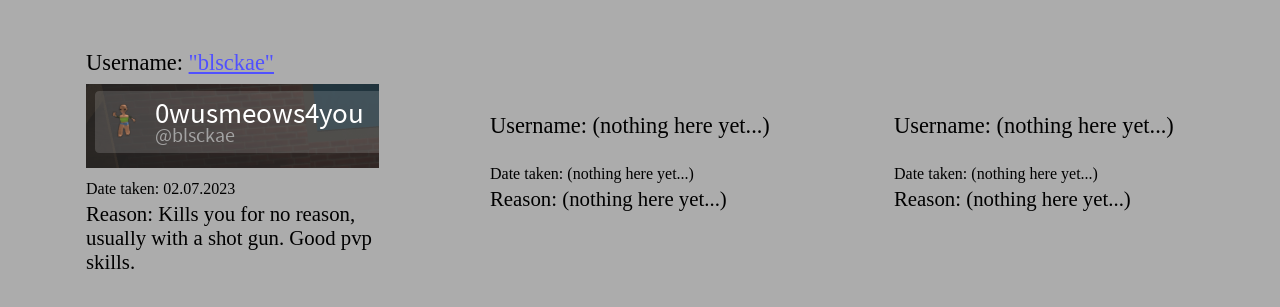
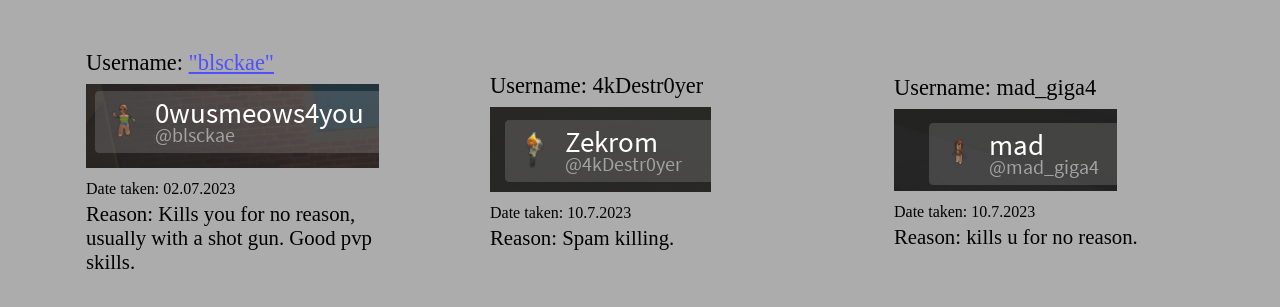
Before and after one commit to DollerFlea/DaHoodWantedList, a plain HTML site: page index.html in a window 1280 px wide. Shown: the part 145-452 px from the top of the page. Drawn offline with Linux system fonts and the light colour scheme.

Commit message:
Add files via upload

```diff
--- a/index.html
+++ b/index.html
@@ -51,10 +51,10 @@
                         <td>
                             <div class="wantedPerson">
 
-                                <p class="wantedPersonUser">Username: (nothing here yet...)</p>
-                                <img src="" alt="" class="images">
-                                <p class="pictureDate">Date taken: (nothing here yet...)</p>
-                                <p class="reason">Reason: (nothing here yet...)</p>
+                                <p class="wantedPersonUser">Username: 4kDestr0yer</p>
+                                <img src="wanted/4kDestr0yer.png" alt="wanted roblox person" class="images">
+                                <p class="pictureDate">Date taken: 10.7.2023</p>
+                                <p class="reason">Reason: Spam killing.</p>
 
                             </div>
                         </td>
@@ -62,10 +62,10 @@
                         <td>
                             <div class="wantedPerson">
 
-                                <p class="wantedPersonUser">Username: (nothing here yet...)</p>
-                                <img src="" alt="" class="images">
-                                <p class="pictureDate">Date taken: (nothing here yet...)</p>
-                                <p class="reason">Reason: (nothing here yet...)</p>
+                                <p class="wantedPersonUser">Username: mad_giga4</p>
+                                <img src="wanted/mad_giga4.png" alt="wanted roblox person" class="images">
+                                <p class="pictureDate">Date taken: 10.7.2023</p>
+                                <p class="reason">Reason: kills u for no reason.</p>
 
                             </div>
                         </td>
```
Also changed, not shown: wanted/4kDestr0yer.png (added), wanted/mad_giga4.png (added).
